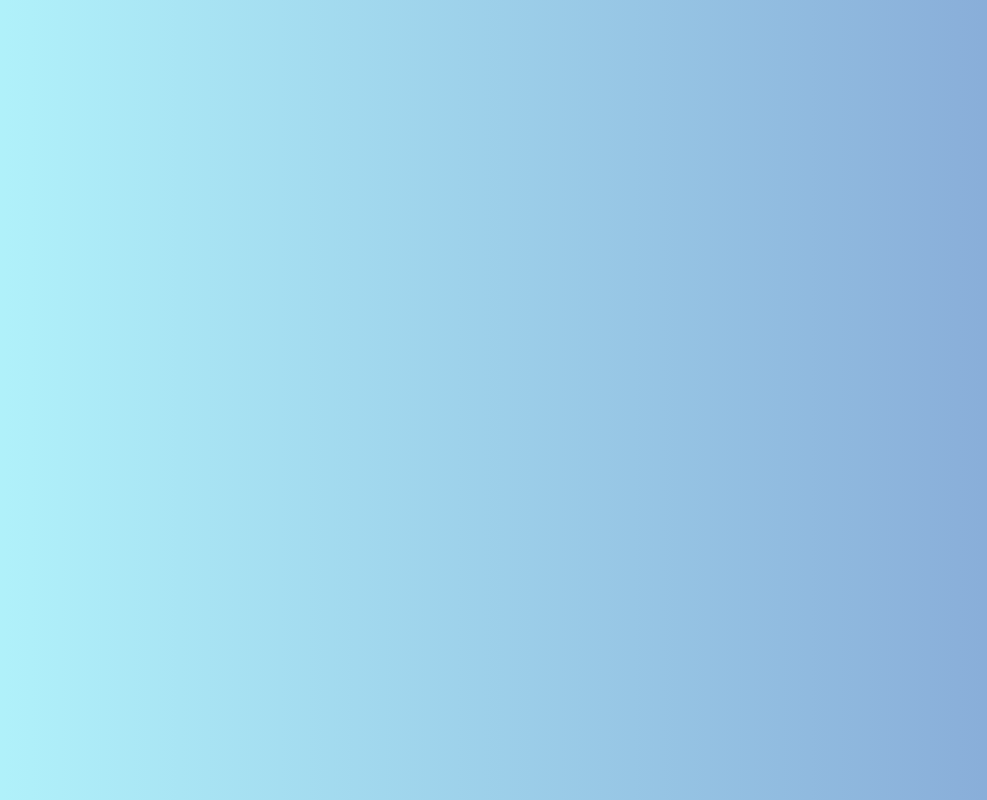
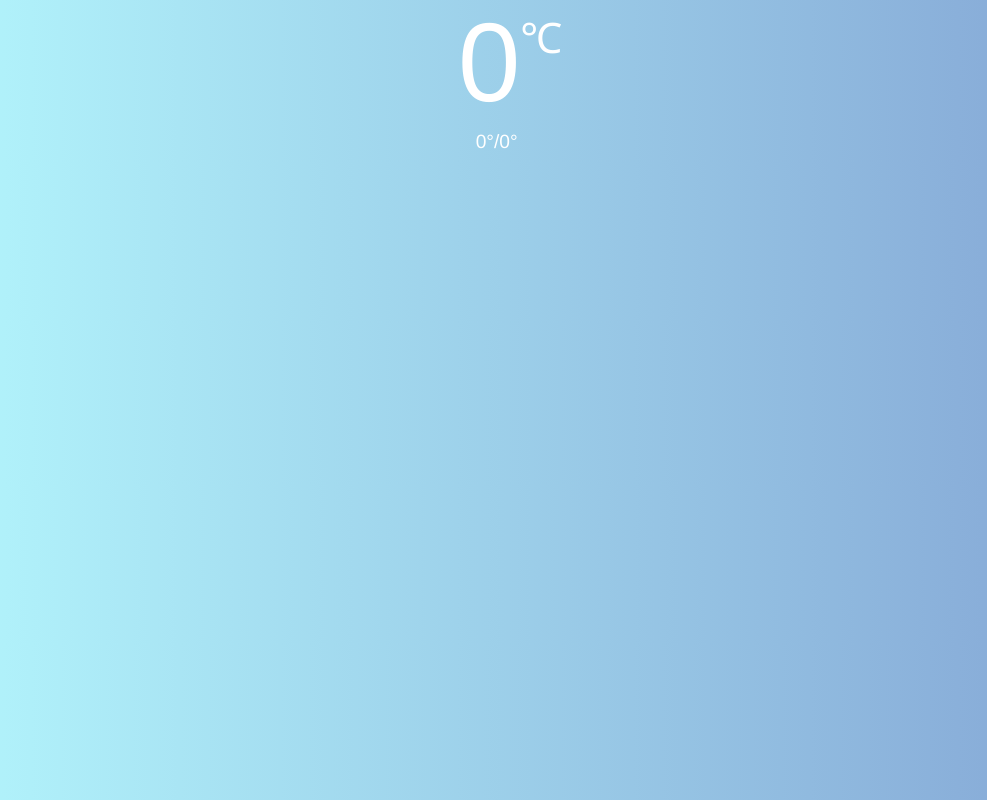
Before and after one commit to zhenghao513/vue2-weather, a Vue app: page / in a window 1280 px wide. Shown: the whole page, without its empty margins (146-1133 px from the left). Built offline with nearby package versions, Linux system fonts and the light colour scheme.

Commit message:
feat: 新增实时天气组件

```diff
--- a/src/App.vue
+++ b/src/App.vue
@@ -1,14 +1,26 @@
 <template>
   <div class="container">
     <h2>{{ locationName }}</h2>
+    <real-time
+      :temp="temp"
+      :text="text"
+      :tempMax="tempMax"
+      :tempMin="tempMin"
+    />
   </div>
 </template>
 
 <script>
+import RealTime from "./components/RealTime.vue";
 export default {
+  components: { RealTime },
   data() {
     return {
       locationName: "",
+      temp: 0,
+      text: "",
+      tempMax: 0,
+      tempMin: 0,
     };
   },
 };
--- /dev/null
+++ b/src/components/RealTime.vue
@@ -0,0 +1,64 @@
+<template>
+  <div class="real-time">
+    <div class="temp">
+      <span class="temp-number">{{ temp }}</span>
+      <span class="temp-symbol">℃</span>
+    </div>
+
+    <div class="weather">
+      <span class="weather-text">{{ text }}</span>
+      <span>&nbsp;</span>
+      <span class="weather-range">{{ tempMax }}°/{{ tempMin }}°</span>
+    </div>
+  </div>
+</template>
+
+<script>
+export default {
+  props: {
+    temp: {
+      type: Number,
+      default: 0,
+    },
+    text: {
+      type: String,
+      default: "多云",
+    },
+    tempMax: {
+      type: Number,
+      default: 0,
+    },
+    tempMin: {
+      type: Number,
+      default: 0,
+    },
+  },
+};
+</script>
+
+<style scoped>
+.temp {
+  display: flex;
+  justify-content: center;
+  align-items: center;
+  line-height: 0.7;
+  transform: translateX(1rem);
+}
+
+.temp > span {
+  margin-top: 0;
+}
+
+.temp-number {
+  font-size: 7rem;
+}
+
+.temp-symbol {
+  align-self: flex-start;
+  font-size: 2.625rem;
+}
+
+.weather {
+  font-size: 1.2rem;
+}
+</style>
```
